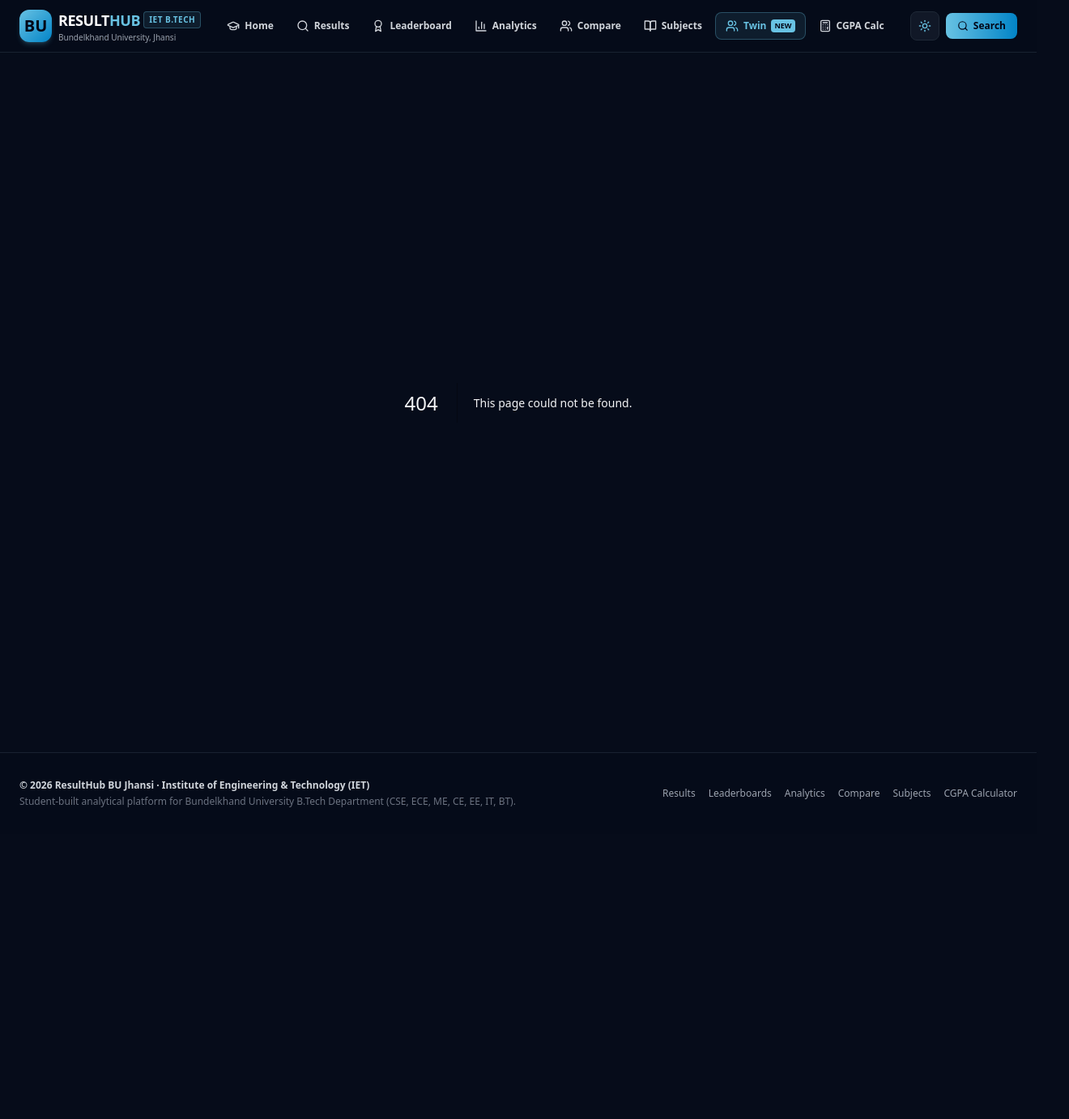
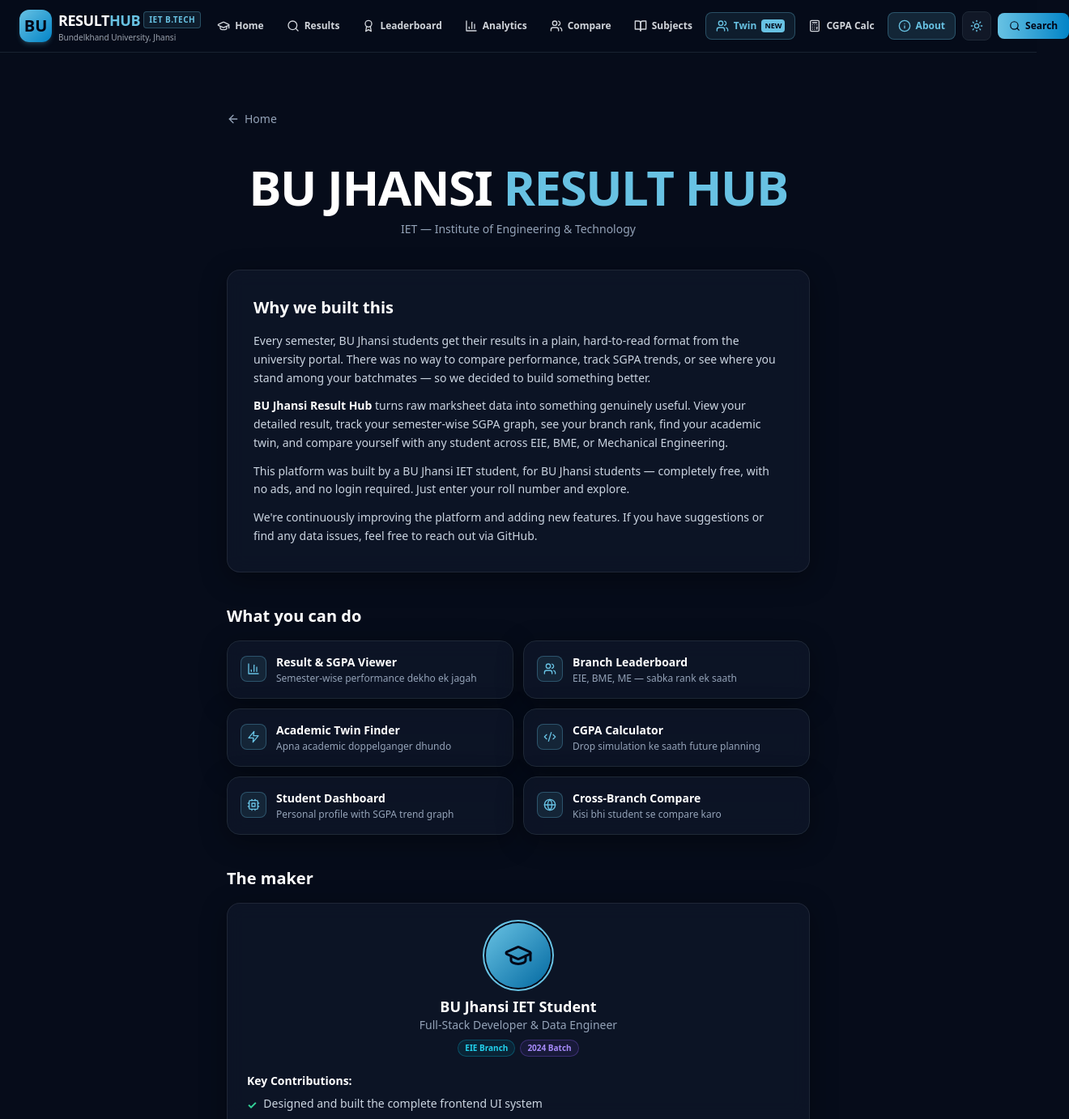
Before and after one commit to adityak39l/BU-Result-HUB, a Next.js app: page /about in a window 1280 px wide. Before the commit this address had no page. Shown: the top 1382 px of the page at 81% size, 1320 px wide, since content can reach past the window. Before the commit the page ends 1030 px from the top, so only its background shows below. Built offline with nearby package versions, Linux system fonts and the light colour scheme.

Commit message:
Add About section page and navbar link

```diff
--- /dev/null
+++ b/app/about/page.js
@@ -0,0 +1,193 @@
+'use client';
+import Link from 'next/link';
+import { ArrowLeft, Github, Code2, Database, Cpu, BarChart3, Users, Zap, AlertTriangle, GraduationCap, Globe } from 'lucide-react';
+
+export default function AboutPage() {
+  const features = [
+    { icon: BarChart3, label: 'Result & SGPA Viewer', desc: 'Semester-wise performance dekho ek jagah' },
+    { icon: Users, label: 'Branch Leaderboard', desc: 'EIE, BME, ME — sabka rank ek saath' },
+    { icon: Zap, label: 'Academic Twin Finder', desc: 'Apna academic doppelganger dhundo' },
+    { icon: Code2, label: 'CGPA Calculator', desc: 'Drop simulation ke saath future planning' },
+    { icon: Cpu, label: 'Student Dashboard', desc: 'Personal profile with SGPA trend graph' },
+    { icon: Globe, label: 'Cross-Branch Compare', desc: 'Kisi bhi student se compare karo' },
+  ];
+
+  const techStack = [
+    { name: 'Next.js 14', color: 'text-slate-100 bg-slate-800 border-slate-700' },
+    { name: 'Tailwind CSS', color: 'text-cyan-300 bg-cyan-900/30 border-cyan-700/50' },
+    { name: 'Python Scraper', color: 'text-yellow-300 bg-yellow-900/30 border-yellow-700/50' },
+    { name: 'BeautifulSoup', color: 'text-emerald-300 bg-emerald-900/30 border-emerald-700/50' },
+    { name: 'Vercel', color: 'text-violet-300 bg-violet-900/30 border-violet-700/50' },
+    { name: 'Lucide Icons', color: 'text-rose-300 bg-rose-900/30 border-rose-700/50' },
+  ];
+
+  const makerContributions = [
+    'Designed and built the complete frontend UI system',
+    'Implemented real-time result scraping pipeline from BU Jhansi server',
+    'Built data parsing engine using Python & BeautifulSoup',
+    'Developed SGPA analytics, leaderboard & student dashboard',
+    'Created Academic Twin algorithm with cross-branch matching',
+    'Deployed on Vercel with full SEO & sitemap configuration',
+  ];
+
+  return (
+    <div className="max-w-3xl mx-auto px-4 sm:px-6 py-10 space-y-10">
+
+      {/* Back Link */}
+      <Link href="/" className="inline-flex items-center gap-1.5 text-sm font-medium text-slate-400 hover:text-[#68c2e3] transition-colors">
+        <ArrowLeft className="w-4 h-4" />
+        Home
+      </Link>
+
+      {/* Hero */}
+      <div className="text-center space-y-3">
+        <h1 className="text-5xl sm:text-6xl font-black tracking-tight text-white">
+          BU JHANSI
+          <span className="text-[#68c2e3]"> RESULT HUB</span>
+        </h1>
+        <p className="text-slate-400 text-sm font-medium">
+          IET — Institute of Engineering & Technology
+        </p>
+      </div>
+
+      {/* Why we built this */}
+      <div className="glass-card p-6 sm:p-8 space-y-4">
+        <h2 className="font-black text-xl text-white">Why we built this</h2>
+        <div className="space-y-3 text-sm leading-relaxed text-slate-300">
+          <p>
+            Every semester, BU Jhansi students get their results in a plain, hard-to-read format
+            from the university portal. There was no way to compare performance, track SGPA trends,
+            or see where you stand among your batchmates — so we decided to build something better.
+          </p>
+          <p>
+            <strong className="text-white">BU Jhansi Result Hub</strong> turns raw marksheet data
+            into something genuinely useful. View your detailed result, track your semester-wise
+            SGPA graph, see your branch rank, find your academic twin, and compare yourself with
+            any student across EIE, BME, or Mechanical Engineering.
+          </p>
+          <p>
+            This platform was built by a BU Jhansi IET student, for BU Jhansi students — completely
+            free, with no ads, and no login required. Just enter your roll number and explore.
+          </p>
+          <p>
+            We're continuously improving the platform and adding new features. If you have
+            suggestions or find any data issues, feel free to reach out via GitHub.
+          </p>
+        </div>
+      </div>
+
+      {/* Features */}
+      <div>
+        <h2 className="font-black text-xl text-white mb-4">What you can do</h2>
+        <div className="grid grid-cols-1 sm:grid-cols-2 gap-3">
+          {features.map(({ icon: Icon, label, desc }) => (
+            <div key={label} className="glass-card p-4 flex items-start gap-3 border-slate-200 dark:border-gray-800">
+              <div className="w-8 h-8 rounded-lg bg-[#68c2e3]/10 border border-[#68c2e3]/30 flex items-center justify-center shrink-0 mt-0.5">
+                <Icon className="w-4 h-4 text-[#68c2e3]" />
+              </div>
+              <div>
+                <div className="text-sm font-black text-white">{label}</div>
+                <div className="text-xs text-slate-400 mt-0.5">{desc}</div>
+              </div>
+            </div>
+          ))}
+        </div>
+      </div>
+
+      {/* The Maker — anonymous */}
+      <div>
+        <h2 className="font-black text-xl text-white mb-4">The maker</h2>
+        <div className="glass-card p-6 flex flex-col gap-5">
+          {/* Avatar placeholder */}
+          <div className="flex flex-col items-center gap-3 text-center">
+            <div className="w-20 h-20 rounded-full bg-gradient-to-br from-[#68c2e3] to-sky-700 flex items-center justify-center ring-2 ring-[#68c2e3] ring-offset-2 ring-offset-slate-950">
+              <GraduationCap className="w-9 h-9 text-slate-950" />
+            </div>
+            <div>
+              <h3 className="font-black text-lg text-white leading-tight">BU Jhansi IET Student</h3>
+              <p className="text-sm text-slate-400 mt-0.5">Full-Stack Developer & Data Engineer</p>
+              <div className="flex items-center justify-center gap-1.5 mt-2">
+                <span className="text-[10px] px-2 py-0.5 rounded-full font-bold bg-cyan-500/10 text-cyan-400 border border-cyan-500/30">EIE Branch</span>
+                <span className="text-[10px] px-2 py-0.5 rounded-full font-bold bg-violet-500/10 text-violet-400 border border-violet-500/30">2024 Batch</span>
+              </div>
+            </div>
+          </div>
+
+          {/* Contributions */}
+          <div>
+            <p className="font-bold text-sm text-white mb-2">Key Contributions:</p>
+            <ul className="space-y-1.5">
+              {makerContributions.map((item, i) => (
+                <li key={i} className="flex items-start gap-2 text-sm text-slate-300">
+                  <span className="mt-0.5 shrink-0 text-emerald-400 font-bold">✓</span>
+                  {item}
+                </li>
+              ))}
+            </ul>
+          </div>
+
+          {/* Connect */}
+          <div>
+            <p className="font-bold text-sm text-white mb-2">Source Code:</p>
+            <div className="flex items-center gap-2">
+              <a
+                href="https://github.com/adityak39l/BU-Result-HUB"
+                target="_blank"
+                rel="noopener noreferrer"
+                className="inline-flex items-center gap-1.5 px-3 py-1.5 rounded-lg text-xs font-semibold border border-gray-700 text-slate-300 bg-gray-800/50 hover:bg-gray-800 hover:text-white transition-all"
+              >
+                <Github className="w-3.5 h-3.5" />
+                GitHub Repository
+              </a>
+            </div>
+          </div>
+        </div>
+      </div>
+
+      {/* Tech Stack */}
+      <div>
+        <h2 className="font-black text-xl text-white mb-4">Built with</h2>
+        <div className="flex flex-wrap gap-2">
+          {techStack.map(({ name, color }) => (
+            <span key={name} className={`text-xs px-3 py-1.5 rounded-full font-bold border ${color}`}>
+              {name}
+            </span>
+          ))}
+        </div>
+      </div>
+
+      {/* Stats */}
+      <div className="grid grid-cols-3 gap-3 text-center">
+        {[
+          { val: '42', label: 'Students' },
+          { val: '3', label: 'Branches' },
+          { val: '100%', label: 'Free' },
+        ].map(({ val, label }) => (
+          <div key={label} className="glass-card p-4 border-slate-200 dark:border-gray-800">
+            <div className="text-2xl font-black text-[#68c2e3]">{val}</div>
+            <div className="text-xs text-slate-400 font-bold mt-1">{label}</div>
+          </div>
+        ))}
+      </div>
+
+      {/* Disclaimer */}
+      <div className="rounded-xl p-5 space-y-2 border border-amber-700/40 bg-amber-900/10">
+        <div className="flex items-center gap-2 mb-1">
+          <AlertTriangle className="w-4 h-4 text-amber-400" />
+          <h3 className="font-bold text-sm text-white">Data Accuracy Disclaimer</h3>
+        </div>
+        <p className="text-xs leading-relaxed text-slate-300">
+          All academic data on this platform has been collected directly from the official
+          BU Jhansi examination portal using automated scraping. While we strive for accuracy,
+          there may be occasional discrepancies. This data is provided for informational and
+          analytical purposes only.
+        </p>
+        <p className="text-xs leading-relaxed text-slate-400">
+          If you spot an inaccuracy in your data, please cross-check with your official marksheet
+          from BU Jhansi. We are not officially affiliated with Bundelkhand University in any capacity.
+        </p>
+      </div>
+
+    </div>
+  );
+}
--- a/components/Navbar.jsx
+++ b/components/Navbar.jsx
@@ -5,7 +5,7 @@ import { usePathname } from 'next/navigation';
 import { useState, useEffect } from 'react';
 import {
   GraduationCap, Award, BarChart3, Users, BookOpen, Calculator,
-  Search, Menu, X, Sun, Moon
+  Search, Menu, X, Sun, Moon, Info
 } from 'lucide-react';
 
 export default function Navbar() {
@@ -45,6 +45,7 @@ export default function Navbar() {
     { href: '/subjects', label: 'Subjects', icon: BookOpen },
     { href: '/twin', label: 'Twin', icon: Users, special: true },
     { href: '/tools/cgpa', label: 'CGPA Calc', icon: Calculator },
+    { href: '/about', label: 'About', icon: Info },
   ];
 
   return (
```
